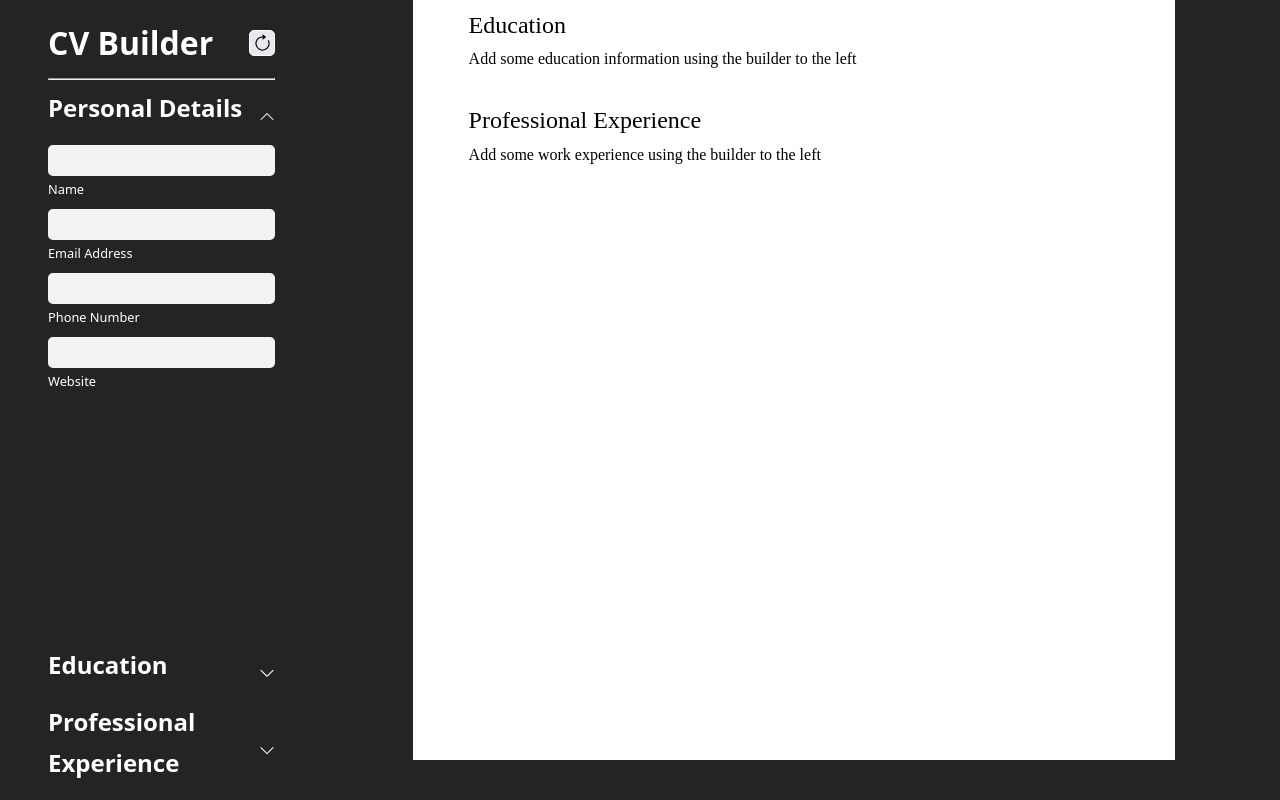
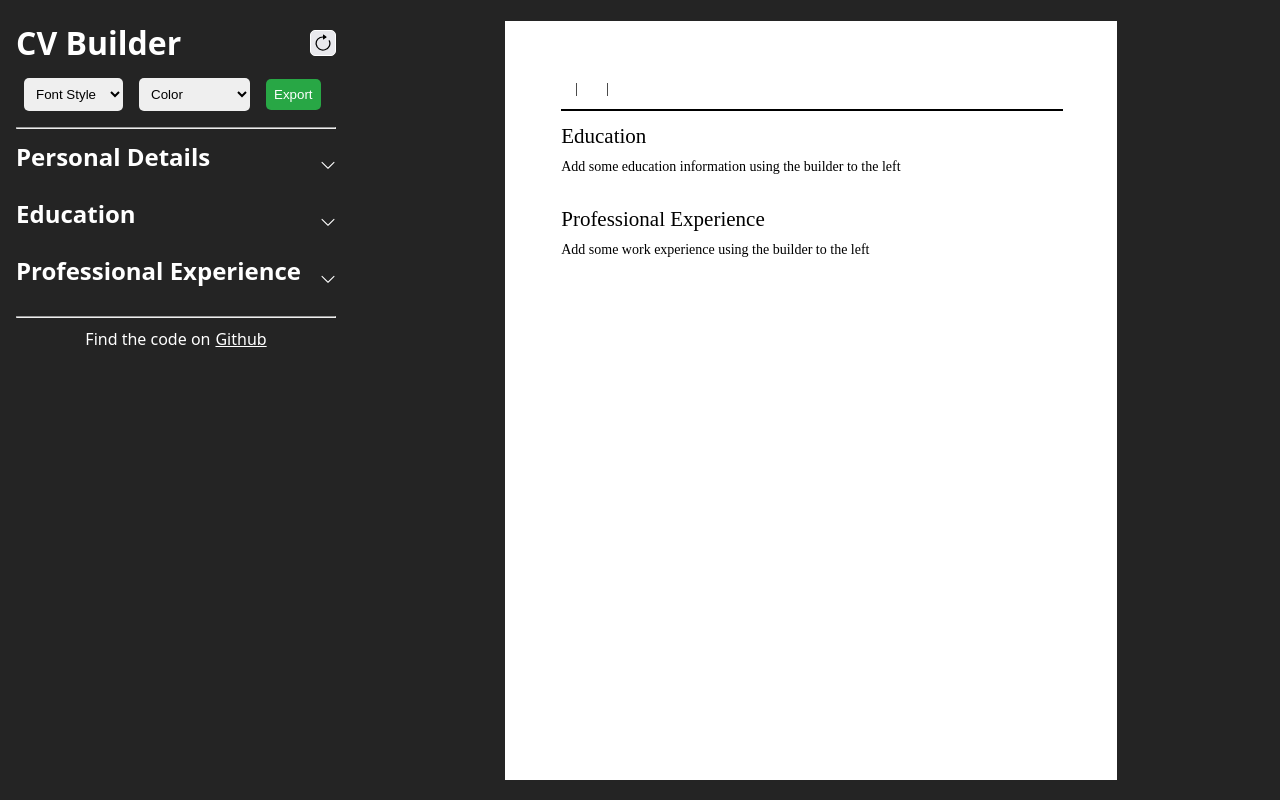
Before and after one commit to jamesspearsv/cv-builder, a React (Vite) app: page / in a window 1280 px wide. Built offline with nearby package versions, Linux system fonts and the light colour scheme.

Commit message:
Simplify app html structure

```diff
--- a/src/App.css
+++ b/src/App.css
@@ -63,7 +63,7 @@ main {
 
 @media print {
   @page {
-    margin: 0.75in;
+    margin: 1in;
     size: 8.5in 11in;
   }
 
@@ -76,22 +76,29 @@ main {
     display: none !important;
   }
 
-  #preview {
-    padding: 10px !important;
-    visibility: visible !important;
-    break-inside: avoid;
+  body,
+  #root {
+    height: fit-content !important;
+    background-color: white !important;
+  }
+
+  #preview-container {
+    position: fixed !important;
+    top: 0 !important;
+    left: 0 !important;
+    right: 0 !important;
+    bottom: 0 !important;
     width: 100% !important;
     font-size: 13pt;
   }
 
+  /* #preview {
+    padding: 10px !important;
+    visibility: visible !important;
+    break-inside: avoid;
+  } */
+
   .entry {
     margin-top: 1rem;
   }
-
-  body,
-  #root,
-  main {
-    height: fit-content !important;
-    background-color: white !important;
-  }
 }
--- a/src/App.jsx
+++ b/src/App.jsx
@@ -12,17 +12,15 @@ function App() {
   });
 
   return (
-    <main>
+    <>
       <Builder
         info={info}
         setInfo={setInfo}
         style={style}
         setStyle={setStyle}
       />
-      <div id='preview-container'>
-        <Preview info={info} setInfo={setInfo} style={style} />
-      </div>
-    </main>
+      <Preview info={info} setInfo={setInfo} style={style} />
+    </>
   );
 }
 
--- a/src/components/Builder/Builder.css
+++ b/src/components/Builder/Builder.css
@@ -38,7 +38,6 @@ div:has(+ .builder-section-header) {
 }
 
 .builder-section-header {
-  cursor: pointer;
   display: flex;
   justify-content: space-between;
   position: sticky;
@@ -50,6 +49,10 @@ div:has(+ .builder-section-header) {
 
 .builder-section-header img {
   transition: transform var(--transition-time) ease-in-out;
+}
+
+.builder-section-header img:hover {
+  cursor: pointer;
 }
 
 .form {
--- a/src/components/Builder/Builder.jsx
+++ b/src/components/Builder/Builder.jsx
@@ -9,7 +9,7 @@ import { useState } from 'react';
 import { Customizer } from '../Customizer/Customizer';
 
 export function Builder({ info, setInfo, style, setStyle }) {
-  const [active, setActive] = useState('personal-builder');
+  const [active, setActive] = useState('');
 
   function handleHeaderClick(e) {
     const newActive = e.target.parentElement.parentElement.id;
@@ -25,13 +25,14 @@ export function Builder({ info, setInfo, style, setStyle }) {
   }
 
   return (
-    <div id='builder'>
+    <div id='builder' className='no-print'>
       <div id='builder-header'>
         <h1>CV Builder</h1>
         <button id='reset-button' onClick={handelReset}>
           <img src={ArrowClockwise} alt='round arrow in clockwise direction' />
         </button>
       </div>
+      <Customizer style={style} setStyle={setStyle} />
       <hr />
       <PersonalBuilder
         info={info}
@@ -54,7 +55,6 @@ export function Builder({ info, setInfo, style, setStyle }) {
         setActive={setActive}
       />
       <hr />
-      <Customizer style={style} setStyle={setStyle} />
       <div id='link-back'>
         Find the code on
         <a href='https://github.com/jamesspearsv/cv-builder'>Github</a>
--- a/src/components/Customizer/Customizer.css
+++ b/src/components/Customizer/Customizer.css
@@ -1,10 +1,8 @@
 #customizer {
   display: flex;
   gap: 1rem;
-  justify-content: center;
   flex-wrap: wrap;
   align-items: center;
-  background-color: var(--color-background);
   margin: auto;
   padding: 0.5rem;
 }
--- a/src/components/Customizer/Customizer.jsx
+++ b/src/components/Customizer/Customizer.jsx
@@ -11,8 +11,6 @@ export function Customizer({ style, setStyle }) {
   }
 
   return (
-    <>
-      <h2 className='no-print'>Customize</h2>
     <div id='customizer' className='no-print'>
       <select id='fontFamily' onChange={handelChange} className='button'>
         <option disabled selected>
@@ -36,6 +34,5 @@ export function Customizer({ style, setStyle }) {
         Export
       </button>
     </div>
-    </>
   );
 }
--- a/src/components/Preview/Preview.css
+++ b/src/components/Preview/Preview.css
@@ -1,16 +1,25 @@
-@import url('https://fonts.googleapis.com/css2?family=Cookie&display=swap');
+#preview-container {
+  position: fixed;
+  top: 0;
+  right: 0;
+  /* background-color: aliceblue; */
+  width: 70%;
+  height: var(--section-height);
+  padding: var(--section-padding);
+  overflow-y: scroll;
+  overscroll-behavior: contain;
+}
 
 #preview {
-  --preview-size: 650px;
+  --preview-size: 500px;
   width: var(--preview-size);
   min-height: calc(var(--preview-size) * 1.2941);
   background-color: #ffffff;
   color: #000000;
   padding: 3.5rem;
-  margin: 1rem;
-  font-size: 16px;
+  margin: 0.75rem;
+  font-size: 14px;
   margin: auto;
-  overscroll-behavior: contain;
 }
 
 .preview-h1 {
--- a/src/components/Preview/Preview.jsx
+++ b/src/components/Preview/Preview.jsx
@@ -115,7 +115,7 @@ export function Preview({ info, setInfo, style }) {
   })();
 
   return (
-    <>
+    <div id='preview-container'>
       <div
         id='preview'
         className='preview'
@@ -143,6 +143,6 @@ export function Preview({ info, setInfo, style }) {
           handleDeletion={handleDeletion}
         />
       </div>
-    </>
+    </div>
   );
 }
--- a/src/index.css
+++ b/src/index.css
@@ -3,6 +3,15 @@
   --font-color: #ffffff;
   --font-small: 0.8rem;
   --font-large: 1.4rem;
+  --section-height: 95%;
+  --section-padding: 1.3rem;
+}
+
+#root {
+  height: 100dvh;
+  width: 100dvw;
+  /* background-color: blanchedalmond; */
+  /* padding: 1rem; */
 }
 
 body {
```
Lines whose indentation alone changed are shown as unchanged.
